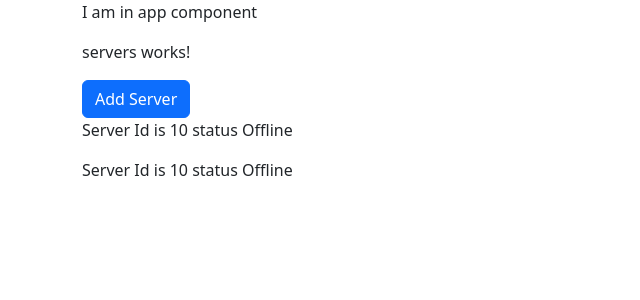
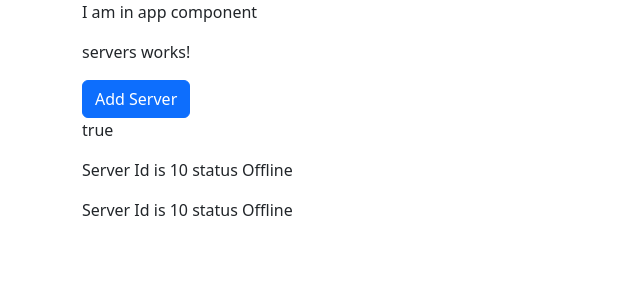
Before and after one commit to imuragesh/Angular2024Cource, an Angular app: page / in a window 1280 px wide. Shown: the top 300 px of the page, without its empty margins (0-640 px from the left). Built offline with nearby package versions, Linux system fonts and the light colour scheme.

Commit message:
how to use the [ineerText]='propertyname' property binding and the string interpolation{{}}

```diff
--- a/src/app/servers/servers.component.html
+++ b/src/app/servers/servers.component.html
@@ -1,4 +1,6 @@
 <p>servers works!</p>
-<button class="btn btn-primary" [disabled]='!AlloeNewServer' >Add Server</button>
+<button class="btn btn-primary" [disabled]='!AlloeNewServer'  >Add Server</button>
+<!-- <p>{{AlloeNewServer}}</p> -->
+<p [innerText]='AlloeNewServer' ></p>
 <app-server></app-server>
 <app-server></app-server>
```
Also changed, not shown: 1 other file (tests, documents, lock files or other folders).
